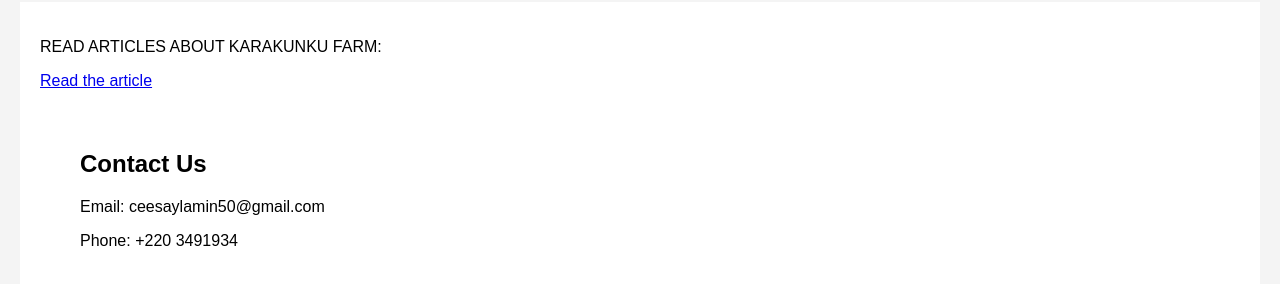
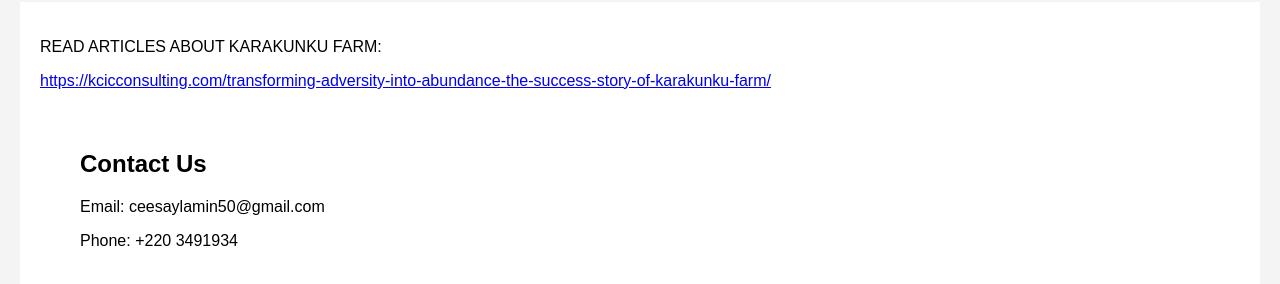
Before and after one commit to Karakunkufarm/.gm, a plain HTML site: page index.html in a window 1280 px wide. Shown: the part 3541-3825 px from the top of the page. Drawn offline with Linux system fonts and the light colour scheme.

Commit message:
Update index.html

```diff
--- a/index.html
+++ b/index.html
@@ -109,7 +109,7 @@
 <html>
 <body>
     <p>READ ARTICLES ABOUT KARAKUNKU FARM:</p>
-    <a href="https://kcicconsulting.com/transforming-adversity-into-abundance-the-success-story-of-karakunku-farm/" target="_blank">Read the article</a>
+    <a href="https://kcicconsulting.com/transforming-adversity-into-abundance-the-success-story-of-karakunku-farm/" target="_blank">https://kcicconsulting.com/transforming-adversity-into-abundance-the-success-story-of-karakunku-farm/</a>
 </body>
 </html>
 
```
